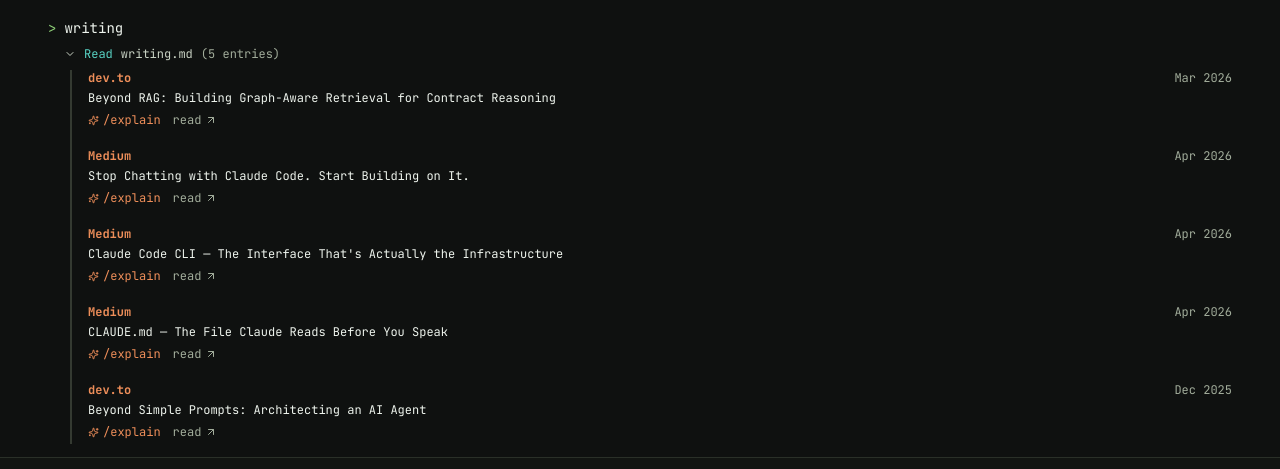
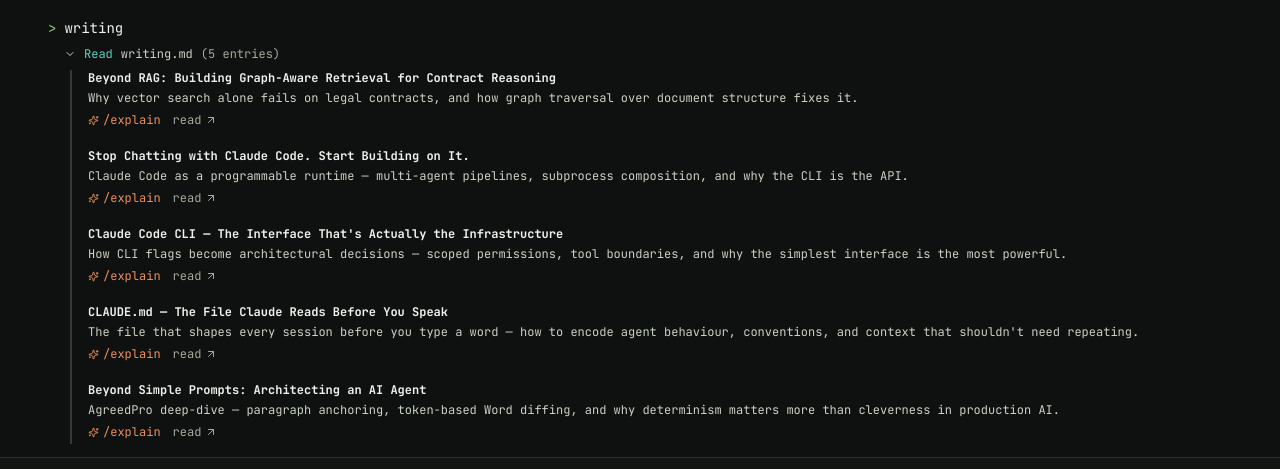
Before and after one commit to pyalwin/pyalwin.github.io, a Next.js app: page / in a window 1280 px wide. Both pictures are taken after a click on the button "writing". Shown: the part 259-728 px from the top of the page. Built offline with nearby package versions, Linux system fonts and the light colour scheme.

Commit message:
Writing: show title + summary, drop platform/date label

```diff
--- a/src/components/CLISession.tsx
+++ b/src/components/CLISession.tsx
@@ -222,6 +222,7 @@ const openSourceData: Array<{
 
 const writingData: Array<{
   title: string;
+  summary: string;
   platform: string;
   date: string;
   url: string;
@@ -229,6 +230,7 @@ const writingData: Array<{
 }> = [
   {
     title: "Beyond RAG: Building Graph-Aware Retrieval for Contract Reasoning",
+    summary: "Why vector search alone fails on legal contracts, and how graph traversal over document structure fixes it.",
     platform: "dev.to",
     date: "Mar 2026",
     url: "https://dev.to/pyalwin/beyond-rag-building-graph-aware-retrieval-for-contract-reasoning-3o05",
@@ -245,6 +247,7 @@ const writingData: Array<{
   },
   {
     title: "Stop Chatting with Claude Code. Start Building on It.",
+    summary: "Claude Code as a programmable runtime — multi-agent pipelines, subprocess composition, and why the CLI is the API.",
     platform: "Medium",
     date: "Apr 2026",
     url: "https://medium.com/@arun_venkat/stop-chatting-with-claude-code-start-building-on-it-8b9a8e5c5732",
@@ -260,6 +263,7 @@ const writingData: Array<{
   },
   {
     title: "Claude Code CLI — The Interface That's Actually the Infrastructure",
+    summary: "How CLI flags become architectural decisions — scoped permissions, tool boundaries, and why the simplest interface is the most powerful.",
     platform: "Medium",
     date: "Apr 2026",
     url: "https://medium.com/@arun_venkat/build-on-the-cli-why-the-simplest-interface-is-the-most-powerful-be8753ad9a43",
@@ -275,6 +279,7 @@ const writingData: Array<{
   },
   {
     title: "CLAUDE.md — The File Claude Reads Before You Speak",
+    summary: "The file that shapes every session before you type a word — how to encode agent behaviour, conventions, and context that shouldn't need repeating.",
     platform: "Medium",
     date: "Apr 2026",
     url: "https://medium.com/@arun_venkat/claude-md-the-file-claude-reads-before-you-speak-1bbea5ccb59a",
@@ -290,6 +295,7 @@ const writingData: Array<{
   },
   {
     title: "Beyond Simple Prompts: Architecting an AI Agent",
+    summary: "AgreedPro deep-dive — paragraph anchoring, token-based Word diffing, and why determinism matters more than cleverness in production AI.",
     platform: "dev.to",
     date: "Dec 2025",
     url: "https://dev.to/pyalwin/beyond-simple-prompts-architecting-an-ai-agent-1i8c",
@@ -596,11 +602,8 @@ function WritingResponse() {
           className="stream-line pb-1"
           style={{ animationDelay: `${i * 0.1}s` }}
         >
-          <div className="flex flex-wrap items-baseline justify-between gap-2">
-            <span className="text-xs font-bold text-peach">{article.platform}</span>
-            <span className="text-xs text-subtext0">{article.date}</span>
-          </div>
-          <p className="mt-0.5 text-xs leading-5 text-text">{article.title}</p>
+          <p className="text-xs font-bold text-text">{article.title}</p>
+          <p className="mt-0.5 text-xs leading-5 text-subtext1">{article.summary}</p>
           <div className="mt-1 flex items-center gap-3">
             <button
               type="button"
```
